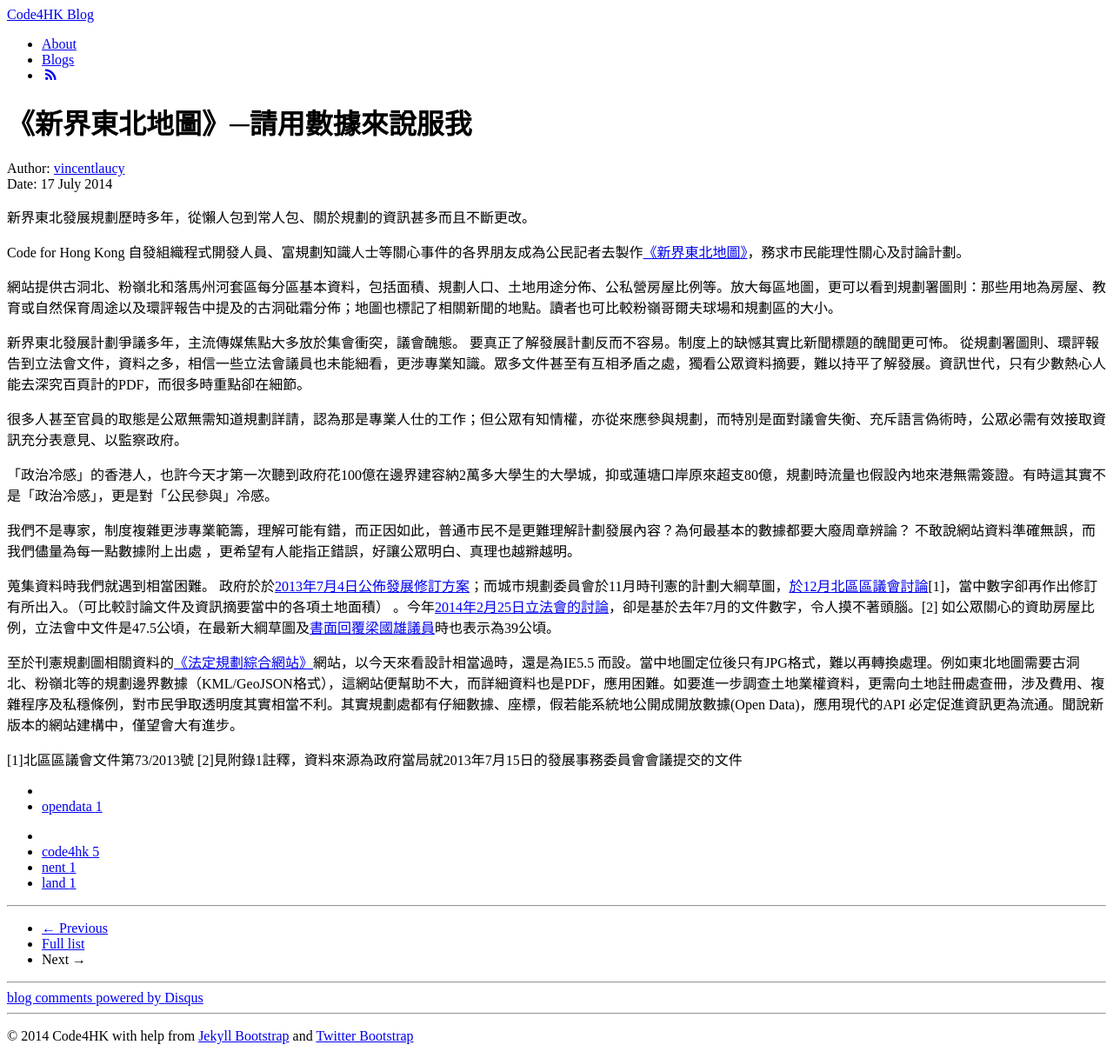
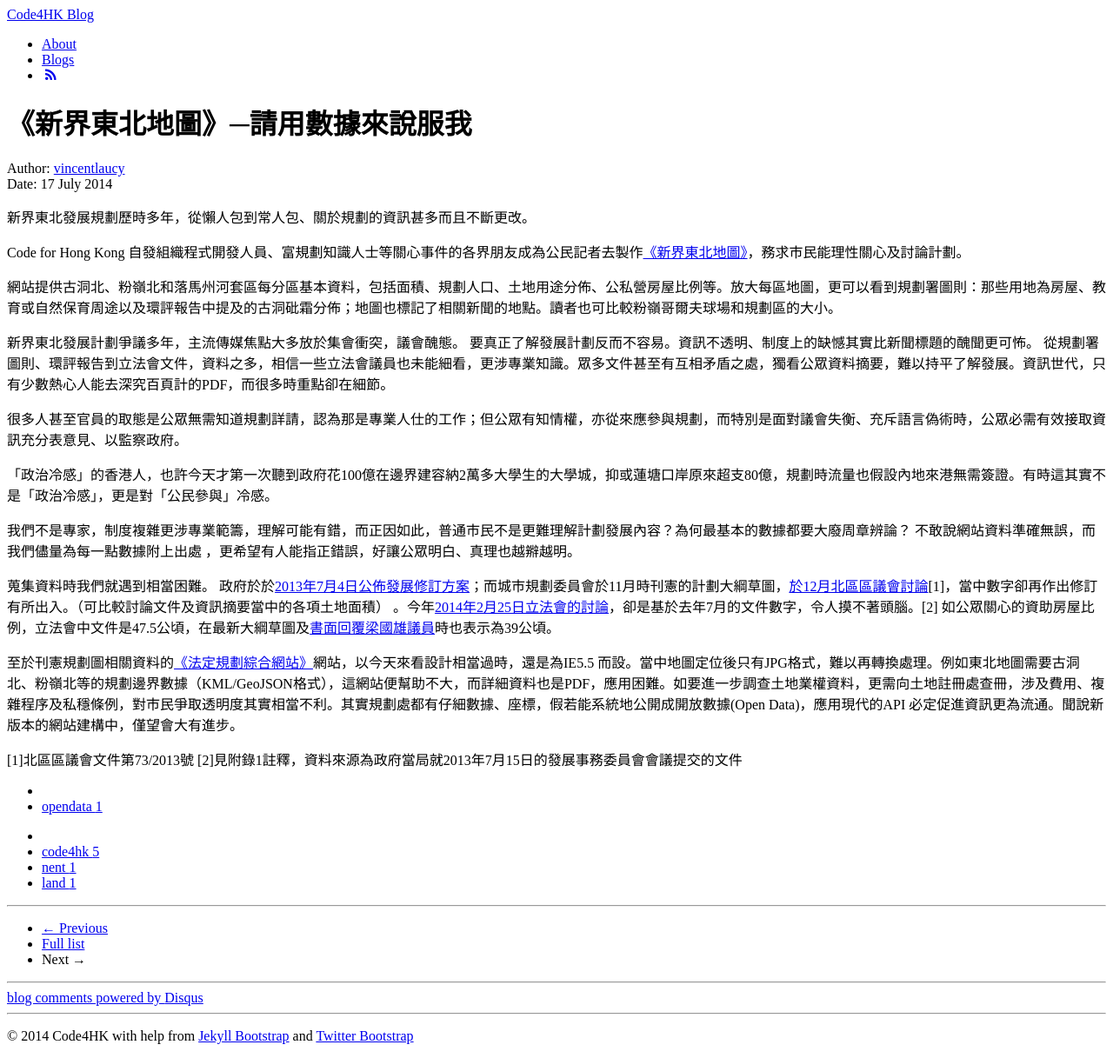
Before and after one commit to code4hk/code4hk.github.io, a Jekyll site: the page built from _posts/2014-07-17-northeastmap.md, in a window 1280 px wide. Shown: the whole page at 87% size. Built offline with Jekyll 4.4.1, drawn with Linux system fonts in a browser that asks for light colours; Markdown is read by kramdown in place of the engine named in the settings; comment, search, counter and statistics services are not loaded.

Commit message:
Update 2014-07-17-northeastmap.md

```diff
--- a/_posts/2014-07-17-northeastmap.md
+++ b/_posts/2014-07-17-northeastmap.md
@@ -15,7 +15,7 @@ Code for Hong Kong 自發組織程式開發人員、富規劃知識人士等關
 網站提供古洞北、粉嶺北和落馬州河套區每分區基本資料，包括面積、規劃人口、土地用途分佈、公私營房屋比例等。放大每區地圖，更可以看到規劃署圖則：那些用地為房屋、教育或自然保育周途以及環評報告中提及的古洞砒霜分佈；地圖也標記了相關新聞的地點。讀者也可比較粉嶺哥爾夫球場和規劃區的大小。
 
 新界東北發展計劃爭議多年，主流傳媒焦點大多放於集會衝突，議會醜態。
-要真正了解發展計劃反而不容易。制度上的缺憾其實比新聞標題的醜聞更可怖。
+要真正了解發展計劃反而不容易。資訊不透明、制度上的缺憾其實比新聞標題的醜聞更可怖。
 從規劃署圖則、環評報告到立法會文件，資料之多，相信一些立法會議員也未能細看，更涉專業知識。眾多文件甚至有互相矛盾之處，獨看公眾資料摘要，難以持平了解發展。資訊世代，只有少數熱心人能去深究百頁計的PDF，而很多時重點卻在細節。
 
 
```
